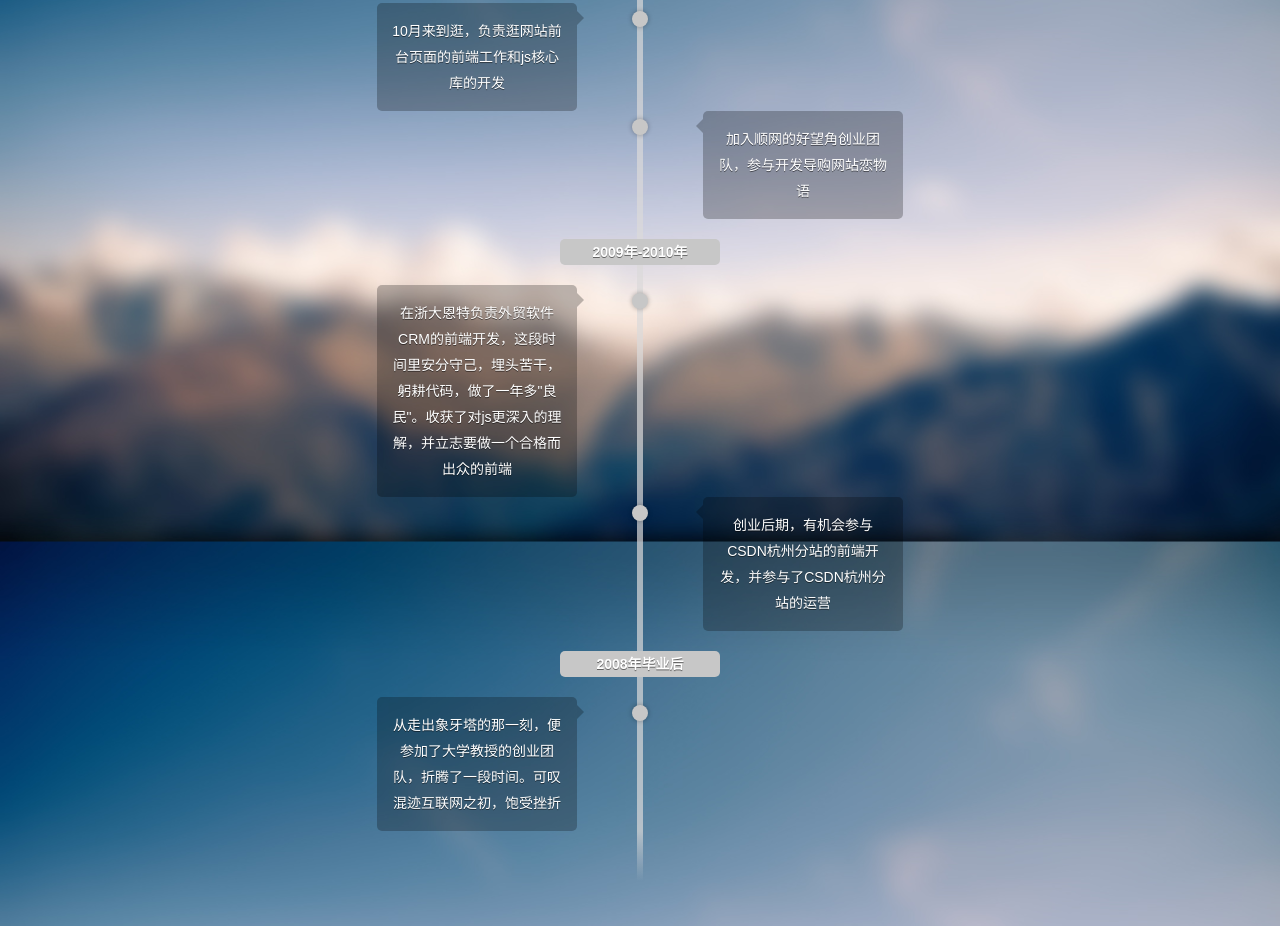
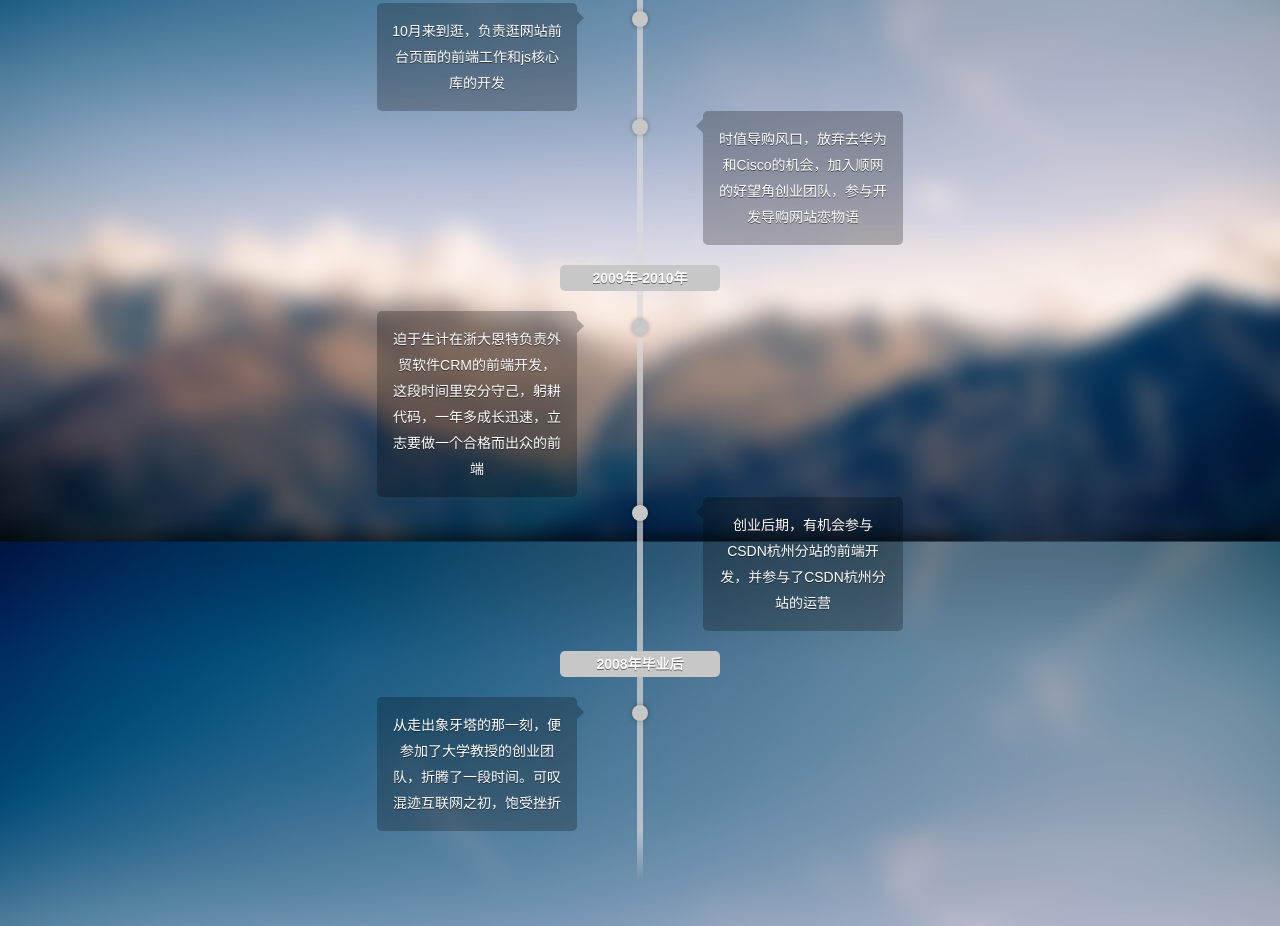
Before and after one commit to JefferXia/jefferxia.github.io, a plain HTML site: page index.html in a window 1280 px wide. Shown: the part 1158-2084 px from the top of the page. Drawn offline with Linux system fonts and the light colour scheme.

Commit message:
修改简历

```diff
--- a/index.html
+++ b/index.html
@@ -94,7 +94,7 @@
         					<div class="popup">
         						<i class="arrow"></i>
         						<div class="text">
-        							<p>加入顺网的好望角创业团队，参与开发导购网站恋物语</p>
+        							<p>时值导购风口，放弃去华为和Cisco的机会，加入顺网的好望角创业团队，参与开发导购网站恋物语</p>
         						</div>
         					</div>
         				</dd>
@@ -106,7 +106,7 @@
         					<div class="popup">
         						<i class="arrow"></i>
         						<div class="text">
-        							<p>在浙大恩特负责外贸软件CRM的前端开发，这段时间里安分守己，埋头苦干，躬耕代码，做了一年多"良民"。收获了对js更深入的理解，并立志要做一个合格而出众的前端</p>
+        							<p>迫于生计在浙大恩特负责外贸软件CRM的前端开发，这段时间里安分守己，躬耕代码，一年多成长迅速，立志要做一个合格而出众的前端</p>
         						</div>
         					</div>
         				</dd>
```
